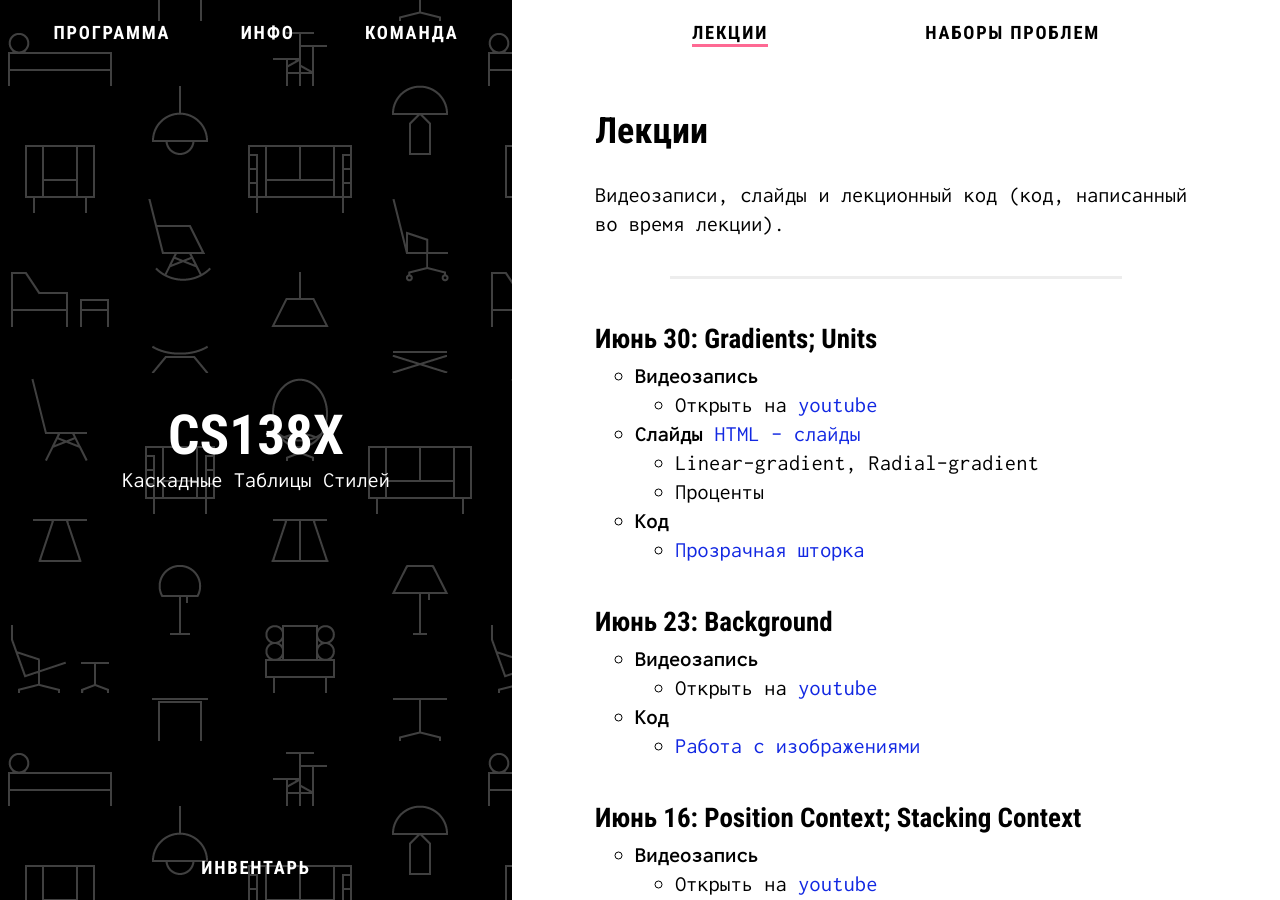
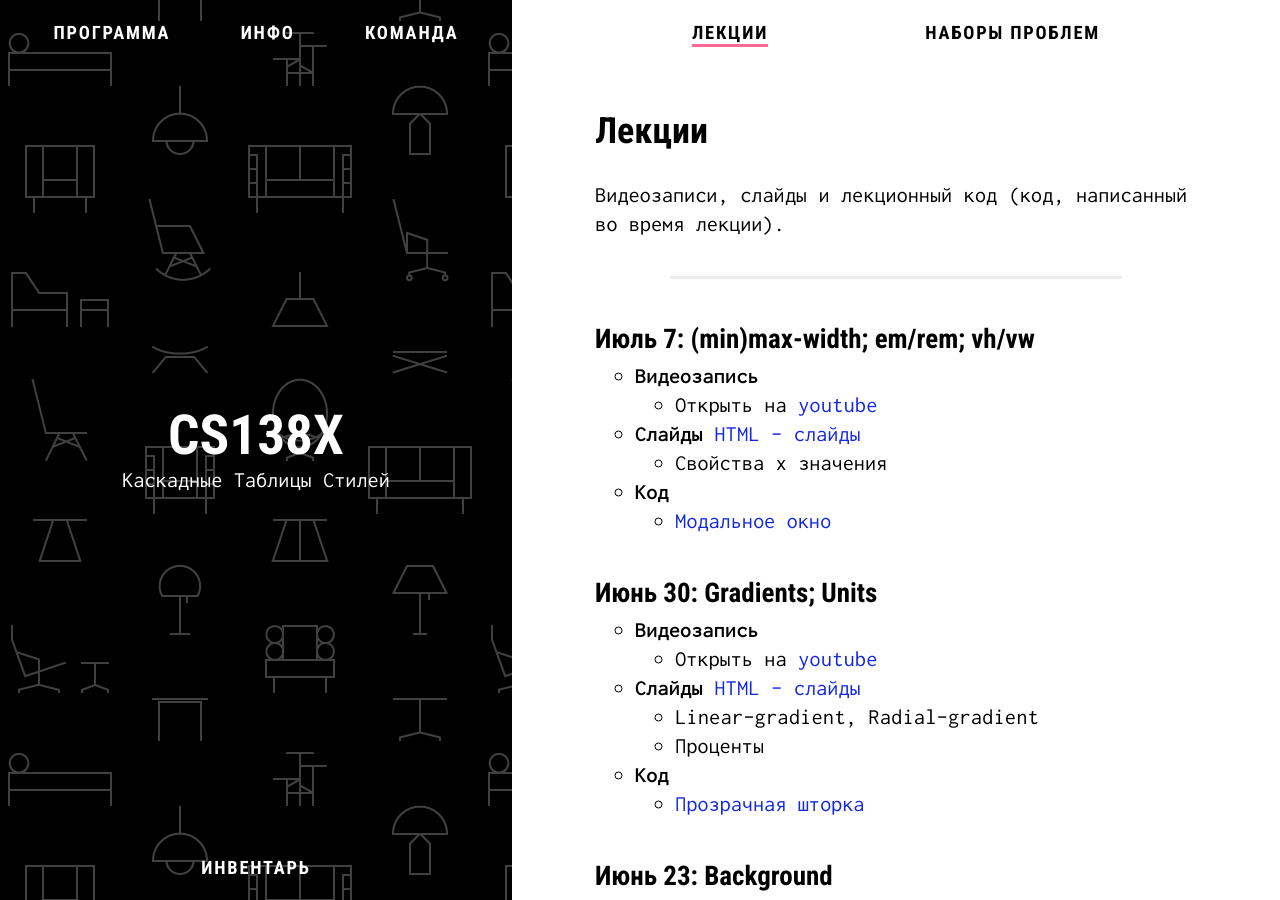
Before and after one commit to makecs50/cs138x, a Jekyll site: the page built from lectures.md, in a window 1280 px wide and 900 px high. Built offline with Jekyll 4.4.1, drawn with Linux system fonts in a browser that asks for light colours.

Commit message:
lecture10

```diff
--- a/lectures.md
+++ b/lectures.md
@@ -15,6 +15,39 @@ lectures_active: active
 </section>
 
 <section>
+  <h3 class="topic">Июль 7: (min)max-width; em/rem; vh/vw</h3>
+  <ul>
+    <li>
+      <strong>Видеозапись</strong>
+      <ul>
+        <li>Открыть на <a target="_blank"
+        href="https://youtu.be/patVnAkdZ2s"
+            >youtube</a
+          >
+        </li>
+      </ul>
+    </li>
+    <li>
+      <strong>Слайды</strong>
+      <a
+        href="{{ site.url }}/assets/material/week10/presentation10.zip"
+        >HTML - слайды</a
+      >
+      <ul>
+        <li>Свойства x значения</li>
+      </ul>
+    </li>
+    <li>
+      <strong>Код</strong>
+      <ul>
+        <li>
+          <a href="{{ site.url }}/assets/material/week10/code10.zip"
+            >Модальное окно</a
+          >
+        </li>
+      </ul>
+    </li>
+  </ul>
   <h3 class="topic">Июнь 30: Gradients; Units</h3>
   <ul>
     <li>
```
Also changed, not shown: index.md (+1 -0 lines), 2 other files.
